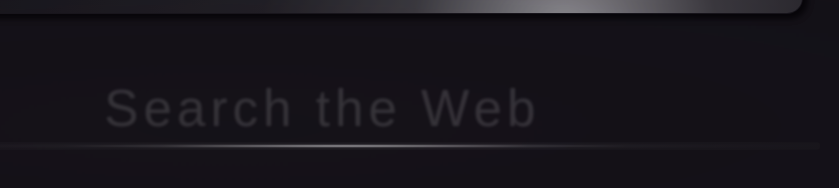
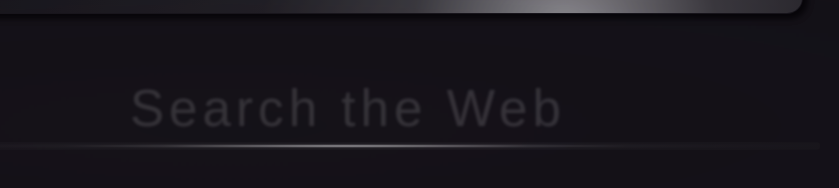
Before and after one commit to ATechnocratis/startpage, a plain HTML site: page index.html in a window 1280 px wide. Shown: the part 586-774 px from the top of the page, without its empty margins (294-1133 px from the left). Drawn offline with Linux system fonts and the light colour scheme.

Commit message:
Update styles.css

```diff
--- a/styles.css
+++ b/styles.css
@@ -103,8 +103,8 @@ body {
     position: absolute;
     width: 50%;
     bottom: 9%;
-    padding-left: 23%;
-    padding-right: 23%;
+    padding-left: 25%;
+    padding-right: 25%;
     padding-bottom: 4px;
     border-color: transparent;
     border-radius: var(--border_radius);
```
